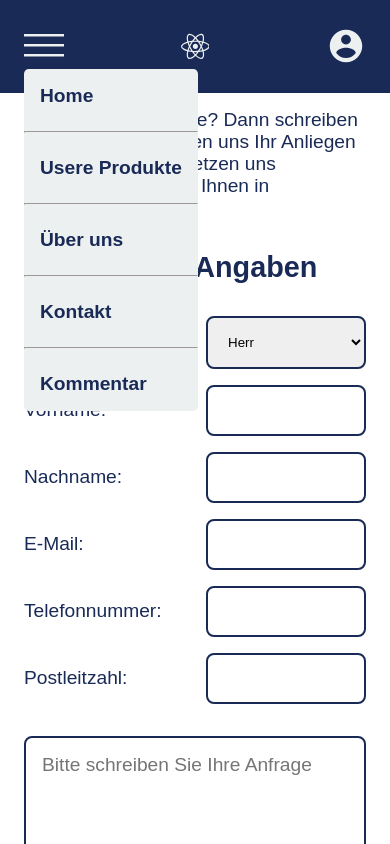
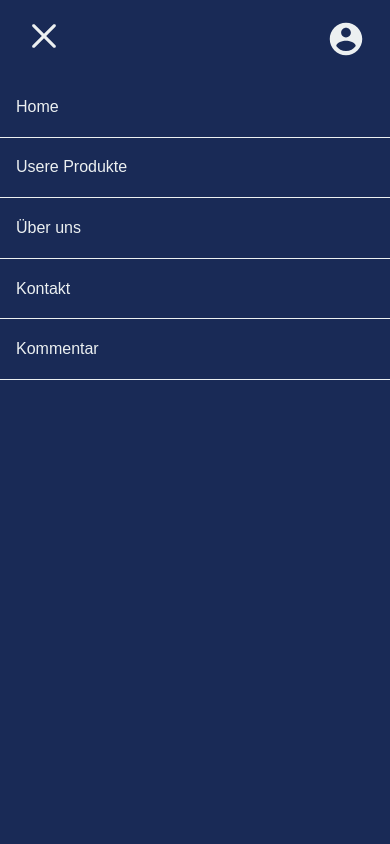
Before and after one commit to Soheil7100Z/Startup-Deployment-Frontend, a React (Vite) app: page /contact in a window 390 px wide. Both pictures are taken after a click on the element 44 px from the left and 46 px from the top of the page. Shown: the top 844 px of the page. Built offline with nearby package versions, Linux system fonts and the light colour scheme.

Commit message:
Defined animation for hamburger menu and made some edits in the Navbar component to make menu work properly

```diff
--- a/index.html
+++ b/index.html
@@ -3,6 +3,10 @@
   <head>
     <meta charset="UTF-8" />
     <meta name="viewport" content="width=device-width, initial-scale=1.0" />
+    <meta name="author" content="Soheil Zaremehrjardi">
+    <meta name="generator" content="Vite + React">
+    <meta name="keywords" content="Startup, Soheil Zaremehrjardi, React, Vite, frontend and backend Development">
+    <meta name="description" content="It showcases the company's products and includes pages for home, products, item for each product, about us, contact, and user comments">
     <title>Start Up | Soheil Zaremehrjardi</title>
   </head>
   <body>
--- a/src/App.css
+++ b/src/App.css
@@ -5,11 +5,10 @@ input[type=number] {-moz-appearance: textfield;}
 html {font-family: Arial, Helvetica, sans-serif; overflow-y: scroll; max-width: 2000px; margin: 0 auto;}
 .container  { padding: 1rem 1.5rem; font-size: 1.2rem; color: #192a56;}
 
-.minh-home { min-height: calc(100vh - 14.36rem);}
+.minh-home { min-height: calc(100vh - 13.05rem);}
 .minh-100vh { min-height: 100vh;}
 .layout > div:first-child {flex: 1;}
 .mb-2remForProducts {margin-bottom: 2rem;}
-@media (min-width: 950px) {.mb-2remForProducts {margin-bottom: 2rem;}}
 
 .d-none {display: none;}
 .d-inline {display: inline;}
@@ -26,8 +25,6 @@ html {font-family: Arial, Helvetica, sans-serif; overflow-y: scroll; max-width:
 .justifyContent-sb {justify-content: space-between;}
 
 .d-grid {display: grid;}
-@media (min-width: 950px) {.gridTC-2-1fr {grid-template-columns: repeat(2 , 1fr);}}
-@media (min-width: 650px) {.d-flex-after550 {display: flex ;}}
 
 .gap-1-15 { gap: 1rem 10rem;}
 .gap-5px {gap: 0.3rem;}
@@ -49,35 +46,26 @@ html {font-family: Arial, Helvetica, sans-serif; overflow-y: scroll; max-width:
 .ml-2 {margin-left: 2rem;}
 .mr-1 {margin-right: 1rem;}
 .mr-05 {margin-right: 0.5rem;}
-@media (min-width: 950px) {.sideBar {margin-left: 12rem; margin-right: 12rem;} }
 
-.p-05-0 {padding: 0.5rem 0;}
+.p-HaMenu {padding: 1.3rem 1rem;}
+.p-05-0 {padding: 1rem 0;}
 .p-05-1 {padding: 0.5rem 1rem;}
 .p-05 {padding: 0.5rem;}
 .p-1 {padding: 1rem;}
 .p-2 {padding: 2rem;}
-.p-0-3 {padding: 0 3rem;}
-@media (min-width: 950px) {.p-1-0 {padding: 1rem 0;}}
+.p-0-3 {padding: 0 2rem;}
 
 .w-hSpinner {width: 8rem !important; height: 8rem !important;}
 .w-35px {width: 2.2rem;}
-.w-10 {width: 10rem}
+.w-10 {width: 15rem}
 .w-100p {width: 100%;}
 .minH-10 {min-height: 10rem;}
-@media (min-width: 950px) {
-  .flex-row-after950 {flex-direction: row;}
-  .w-60p-until950 {width: 60%;}
-  .w-40p-until950 {width: 40%;}
-  .mlr-10 {margin: 0 10rem;}}
-
-@media (min-width: 450px) {
-  .minH-25 {min-height: 25rem;}
-  .w-15 {width: 15rem}}
 
 .minH-5 {min-height: 5rem;}
 .h-3px {height: 0.2rem;}
 
 .border {border: 2px solid #192a56;}
+.borderB {border-bottom: 1px solid #ecf0f1;}
 .borderR-03 {border-radius: 0.3rem;}
 .borderR-05 {border-radius: 0.5rem;}
 .borderR-1 {border-radius: 1rem;}
@@ -110,6 +98,7 @@ html {font-family: Arial, Helvetica, sans-serif; overflow-y: scroll; max-width:
 .fontS-2xl {font-size: 2.5rem;}
 .fontS-3xl {font-size: 3rem;}
 
+.va-center {vertical-align: middle;}
 .textAlign-j {text-align: justify;}
 .textAlign-c {text-align: center;}
 .lineH-108 {line-height: 1.8;}
@@ -124,3 +113,23 @@ html {font-family: Arial, Helvetica, sans-serif; overflow-y: scroll; max-width:
 .position-ab {position: absolute;}
 .position-sticky-top0 {position: sticky; top: 0;}
 .zIndex-999 {z-index: 999;}
+
+.menuClosed { transform: translateY(-0.1%); opacity: 0; visibility: hidden; transition: transform 0.9s ease-in-out, opacity 0.4s ease-in-out;}
+.menuOpen { transform: translateY(0%); opacity: 1; visibility: visible; transition: transform 0.9s ease-in-out, opacity 0.4s ease-in-out;}
+
+@media (max-width: 449px) {.d-inline-Contact { display: inline;} .mt-Contact-05 {margin-Top: 0.5rem;}}
+@media (min-width: 450px) {.minH-25 {min-height: 25rem;} .w-15 {width: 15rem}}
+
+@media (min-width: 650px) {.d-flex-after550 {display: flex;}}
+
+@media (max-width: 769px) {.left {left: 0rem;} .w-100p-contact {width: 100%;} .d-none-nav {display: none;}}
+@media (min-width: 770px) { .d-none-contact {display: none;}}
+@media (min-width: 950px) {
+      .sideBar {margin-left: 12rem; margin-right: 12rem;}
+      .p-1-0 {padding: 1rem 0;}
+      .flex-row-after950 {flex-direction: row;}
+      .w-60p-until950 {width: 60%;}
+      .w-40p-until950 {width: 40%;}
+      .mlr-13 {margin: 0 13rem;}}
+@media (min-width: 950px) {.gridTC-2-1fr {grid-template-columns: repeat(2 , 1fr);}}
+@media (min-width: 1350px) {.gridTC-2-1fr-contact {grid-template-columns: repeat(2 , 1fr);}}
--- a/src/components/Comments.jsx
+++ b/src/components/Comments.jsx
@@ -64,7 +64,7 @@ function Comments({comments , addcomment}) {
                 </div>
            </div>
 
-           <button type="submit" className="mt-1 p-05-1 mb-2 bg-blue fontC-w fontW-b fontS-md borderR-05 border-none">Hinzufügen</button>
+           <button type="submit" className="mt-1 p-05-1 mb-2 bg-blue fontC-w fontW-b fontS-md borderR-03 border-none">Hinzufügen</button>
          </form>
          {comments.map((comment,id) =>(
            <SingleComment  key={id} comment={comment}/>
--- a/src/components/Contact.jsx
+++ b/src/components/Contact.jsx
@@ -156,13 +156,13 @@ const Contact = () => {
 
 
   return (
-    <form className='container sideBar' method="POST" action="send" onSubmit={submitData} >
+    <form className='container sideBar' onSubmit={submitData} >
         <p className='mb-2' >Sie haben eine Frage? Dann schreiben Sie uns! Wir bemühen uns Ihr Anliegen zu bearbeiten und setzen uns schnellstmöglich mit Ihnen in Verbindung.</p>
         <p className='mb-2 fontW-b fontS-xl'>Persönliche Angaben</p>
-        <div className='d-grid gridTC-2-1fr gap-1-15'>
-            <div className='d-flex alignItem-c justifyContent-sb '>
-                <label>Anrede:</label>
-                    <select className='d-flex w-10 w-15 p-1 borderR-05 outline-none border' value={(inputAnrede)} onChange={currentInputAnrede} >
+        <div className='d-grid gridTC-2-1fr-contact gap-1-15'>
+            <div className=' d-inline-Contact d-flex alignItem-c justifyContent-sb '>
+                <label className=''>Anrede:</label>
+                    <select className='mt-Contact-05 d-flex w-10 w-15 p-1 borderR-05 outline-none border' value={(inputAnrede)} onChange={currentInputAnrede} >
                             <option>Herr</option>
                             <option>Frau</option>
                             <option>Dr.</option>
@@ -170,35 +170,35 @@ const Contact = () => {
                     </select>
             </div>
 
-            <div className='d-flex alignItem-c justifyContent-sb'>
+            <div className='d-inline-Contact d-flex alignItem-c justifyContent-sb'>
                 <label style={{color: errorVor ? '#EA2027' : ''}}>Vorname:</label>
-                <input className='d-flex w-10 w-15 p-1 borderR-05 outline-none border'
+                <input className='mt-Contact-05 d-flex w-10 w-15 p-1 borderR-05 outline-none border'
                 type="text" name="Vorname"  value={inputVor} onChange={currentInputVor}  style={{borderColor: errorVor ? '#EA2027' : ''}}/>
             </div>
 
-            <div className='d-flex alignItem-c justifyContent-sb'>
+            <div className='d-inline-Contact d-flex alignItem-c justifyContent-sb'>
                 <label style={{color: errorNach ? '#EA2027' : ''}}>Nachname:</label>
-                <input className='d-flex w-10 w-15 p-1 borderR-05 outline-none border'
+                <input className='mt-Contact-05 d-flex w-10 w-15 p-1 borderR-05 outline-none border'
                 type="text" name="Nachname"   value={inputNach} onChange={currentInputNach}  style={{borderColor: errorNach ? '#EA2027' : ''}}/>
             </div>
 
-            <div className='d-flex alignItem-c justifyContent-sb'>
+            <div className='d-inline-Contact d-flex alignItem-c justifyContent-sb'>
                 <label style={{color: (errorEmail || errorValidationEmail) ? '#EA2027' : ''}}>E-Mail:</label>
-                <input className='d-flex w-10 w-15 p-1 borderR-05 outline-none border'
+                <input className='mt-Contact-05 d-flex w-10 w-15 p-1 borderR-05 outline-none border'
                 type="Email" name="UserEmail"  ref={inputEmailRef}
                 value={inputEmail} onChange={currentInputEmail}
                 style={{borderColor: (errorEmail || errorValidationEmail) ? '#EA2027' : ''}}/>
             </div>
 
-            <div className='d-flex alignItem-c justifyContent-sb'>
+            <div className='d-inline-Contact d-flex alignItem-c justifyContent-sb'>
                 <label>Telefonnummer:</label>
-                <input className='d-flex w-10 w-15 p-1 borderR-05 outline-none border'
+                <input className='mt-Contact-05 d-flex w-10 w-15 p-1 borderR-05 outline-none border'
                 type="number" name="Telefonnummer" value={inputTel} onChange={currentInputTel}/>
             </div>
 
-            <div className='d-flex alignItem-c justifyContent-sb'>
+            <div className='d-inline-Contact d-flex alignItem-c justifyContent-sb'>
                 <label>Postleitzahl:</label>
-                <input className='d-flex w-10 w-15 p-1 borderR-05 outline-none border'
+                <input className='mt-Contact-05 d-flex w-10 w-15 p-1 borderR-05 outline-none border'
                 type="number" name="Postleitzahl" value={inputPost} onChange={currentInputPost} />
             </div>
         </div>
@@ -209,7 +209,7 @@ const Contact = () => {
         style={{borderColor: errorText ? '#EA2027' : ''}}
           ></textarea>
 
-        <button type="submit" onClick={Beforesubmission} className='mb-05 p-1 fontW-b fontS-md fontC-w bg-blue border-none borderR-05 hover '>
+        <button type="submit" onClick={Beforesubmission} className='mb-05 p-1 fontW-b fontS-md fontC-w bg-blue border-none borderR-03 hover '>
             <FaRegPaperPlane className='mr-1' />
             SENDEN
         </button>
--- a/src/components/Item.jsx
+++ b/src/components/Item.jsx
@@ -4,7 +4,7 @@ function Item ({products}) {
 
   return (
      <>
-      <section className='d-flex flex-col flex-row-after950 mlr-10 bg-blue'>
+      <section className='d-flex flex-col flex-row-after950 mlr-13 bg-blue'>
         <article className='d-flex flex-col justifyContent-c alignItem-c w-40p-until950 fontC-w p-1'>
           <h1 className='fontS-3xl mb-2'>{ProductList.title}</h1>
           <h2>Preis: {ProductList.price}</h2>
@@ -13,7 +13,7 @@ function Item ({products}) {
         <img className='w-100p w-60p-until950' src={ProductList.img} alt={ProductList.title} />
 
       </section>
-      <p className=' fontS-md p-2 p-1-0  lineH-108 textAlign-j mlr-10'>
+      <p className=' fontS-md p-2 p-1-0  lineH-108 textAlign-j mlr-13'>
             {ProductList.description}
       </p>
      </>
--- a/src/components/Navar.jsx
+++ b/src/components/Navar.jsx
@@ -3,6 +3,7 @@ import {FaReact} from 'react-icons/fa'
 import {IoMdContact } from 'react-icons/io'
 import { useState } from 'react'
 import { VscMenu } from "react-icons/vsc";
+import { RxCross2 } from "react-icons/rx";
 const Navar = () => {
 
     const [menu , menuActivating] = useState(true)
@@ -10,28 +11,34 @@ const Navar = () => {
   return (
     <div className='container d-flex justifyContent-sb alignItem-c bg-blue position-sticky-top0 zIndex-999'>
 
-            <div  onClick={() => menuActivating((preState) => !preState) }>
+                <div className='d-none-contact' onClick={() => menuActivating((preState) => !preState) }>
                 {menu ?
                         <VscMenu className='fontC-w fontS-2xl hover'/>
                       :
-                 <div>
-                        <VscMenu className='fontC-w fontS-2xl hover'/>
-                        <div className='bg-w d-grid gap-1 position-ab p-05-0 borderR-03' onMouseLeave={() => menuActivating(true)}>
-                            <NavLink className='textDeco-none fontW-b underLine fontC-b p-05-1' to="/">Home</NavLink><hr />
-                            <NavLink className='textDeco-none fontW-b underLine fontC-b p-05-1' to="/products">Usere Produkte</NavLink><hr />
-                            <NavLink className='textDeco-none fontW-b underLine fontC-b p-05-1' to="/about">Über uns</NavLink><hr />
-                            <NavLink className='textDeco-none fontW-b underLine fontC-b p-05-1' to="/contact">Kontakt</NavLink> <hr />
-                            <NavLink className='textDeco-none fontW-b underLine fontC-b p-05-1' to="/comments">Kommentar</NavLink>
+                         <RxCross2 className='fontC-w fontS-2xl hover'/> }
+                <div>
+
+                        <div className={`minh-100vh left bg-blue fontS-n d-flex flex-col position-ab w-100p-contact p-05-0 zIndex-999 ${menu ? 'menuClosed' : 'menuOpen'}`}
+                        onMouseLeave={() => menuActivating(true)}>
+                            {/* <div className='d-flex jc-center ai-center'><NavLink className='textDeco-none underLine fontC-w p-05-1' to="/">Home</NavLink></div> */}
+                            <NavLink className='textDeco-none underLine fontC-w p-HaMenu borderB' to="/">Home</NavLink>
+                            <NavLink className='textDeco-none underLine fontC-w p-HaMenu borderB' to="/products">Usere Produkte</NavLink>
+                            <NavLink className='textDeco-none underLine fontC-w p-HaMenu borderB' to="/about">Über uns</NavLink>
+                            <NavLink className='textDeco-none underLine fontC-w p-HaMenu borderB' to="/contact">Kontakt</NavLink>
+                            <NavLink className='textDeco-none underLine fontC-w p-HaMenu borderB' to="/comments">Kommentar</NavLink>
                         </div>
                  </div>
 
-                }
+
 
             </div>
 
-            <div className=' d-flex alignItem-c fontS-lg fontW-b fontC-w '>
-              <NavLink><div className='fontS-xl fontC-w d-flex p-1 textDeco-none'><FaReact/></div></NavLink>
-              <span className='d-none d-flex-after550'>Soheil Zaremehrjardi</span>
+            <div className='d-none-nav d-flex alignItem-c fontS-md fontC-w '>
+              <NavLink><div className='fontS-2xl fontC-w d-flex textDeco-none'><FaReact/></div></NavLink>
+              <NavLink className='textDeco-none underLine fontC-w p-05-1' to="/products">Usere Produkte</NavLink>
+              <NavLink className='textDeco-none underLine fontC-w p-05-1' to="/about">Über uns</NavLink>
+              <NavLink className='textDeco-none underLine fontC-w p-05-1' to="/contact">Kontakt</NavLink>
+              <NavLink className='textDeco-none underLine fontC-w p-05-1' to="/comments">Kommentar</NavLink>
             </div>
             <div className='d-flex gap-1 fontW-b'>
               <div>
--- a/src/components/Product.jsx
+++ b/src/components/Product.jsx
@@ -23,7 +23,7 @@ function Product({item}) {
                 </div>
             </div>
             <div className='mt-2'>
-              <NavLink to={`${item.id}`} className='textDeco-none bg-blue fontC-w fontW-b fontS-md borderR-05 p-1 hover'>Mehr Details</NavLink>
+              <NavLink to={`${item.id}`} className='textDeco-none bg-blue fontC-w fontW-b fontS-n borderR-03 p-05 hover'>Mehr Details</NavLink>
             </div>
         </div>
 
--- a/src/components/SingleComment.jsx
+++ b/src/components/SingleComment.jsx
@@ -21,10 +21,10 @@ function SingleComment({comment}) {
 
   return (
 
-      <div className="mt-2 ml-2">
+      <div className="mt-2">
         <div className="fontW-b">Name: {comment.name}</div>
         <div className="mt-1">{comment.title}</div>
-        <button className="mt-1 p-05-1 bg-blue fontC-w fontW-b fontS-n bg-red borderR-05 border-none hover"
+        <button className="mt-1 p-05-1 bg-blue fontC-w fontW-b fontS-n bg-red borderR-03 border-none hover"
         onClick={delComment}>Entfernen</button>
       </div>
 
```
Also changed, not shown: src/components/Introduction.jsx (+4 -5 lines).
